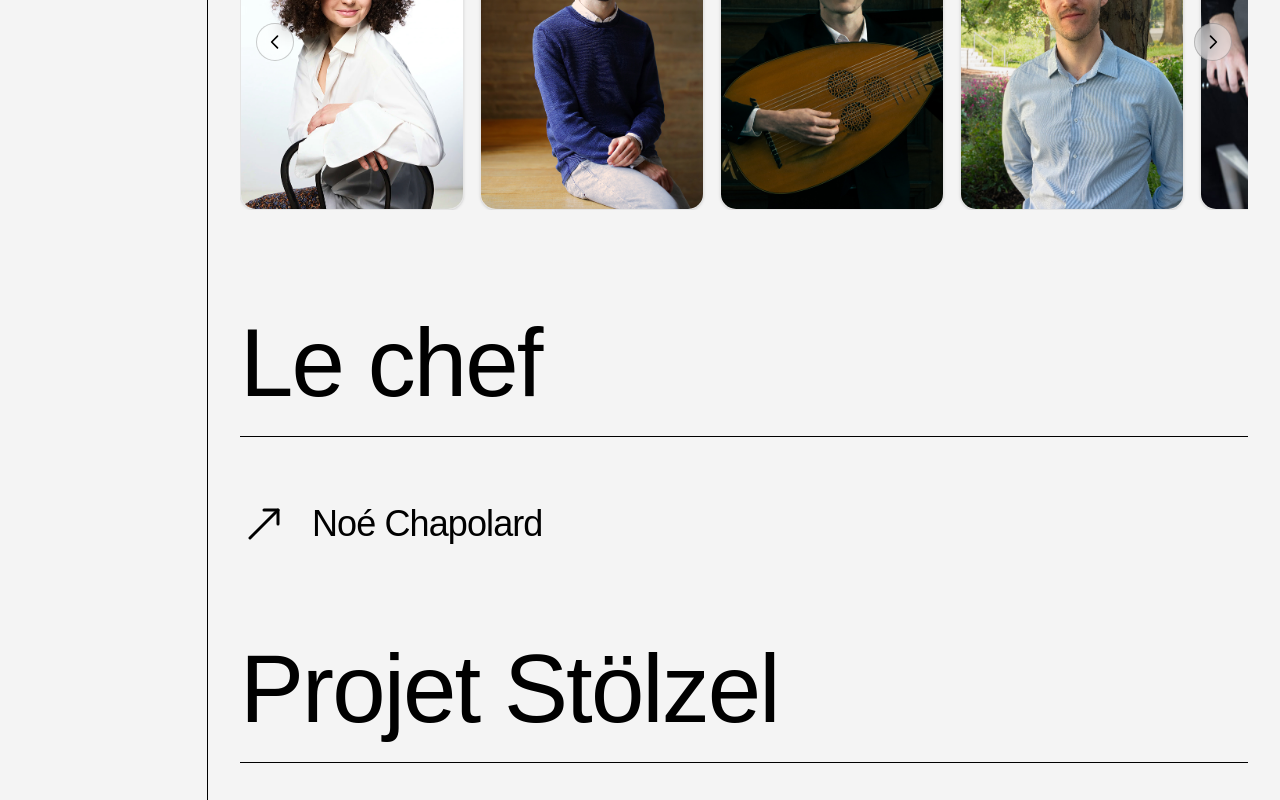
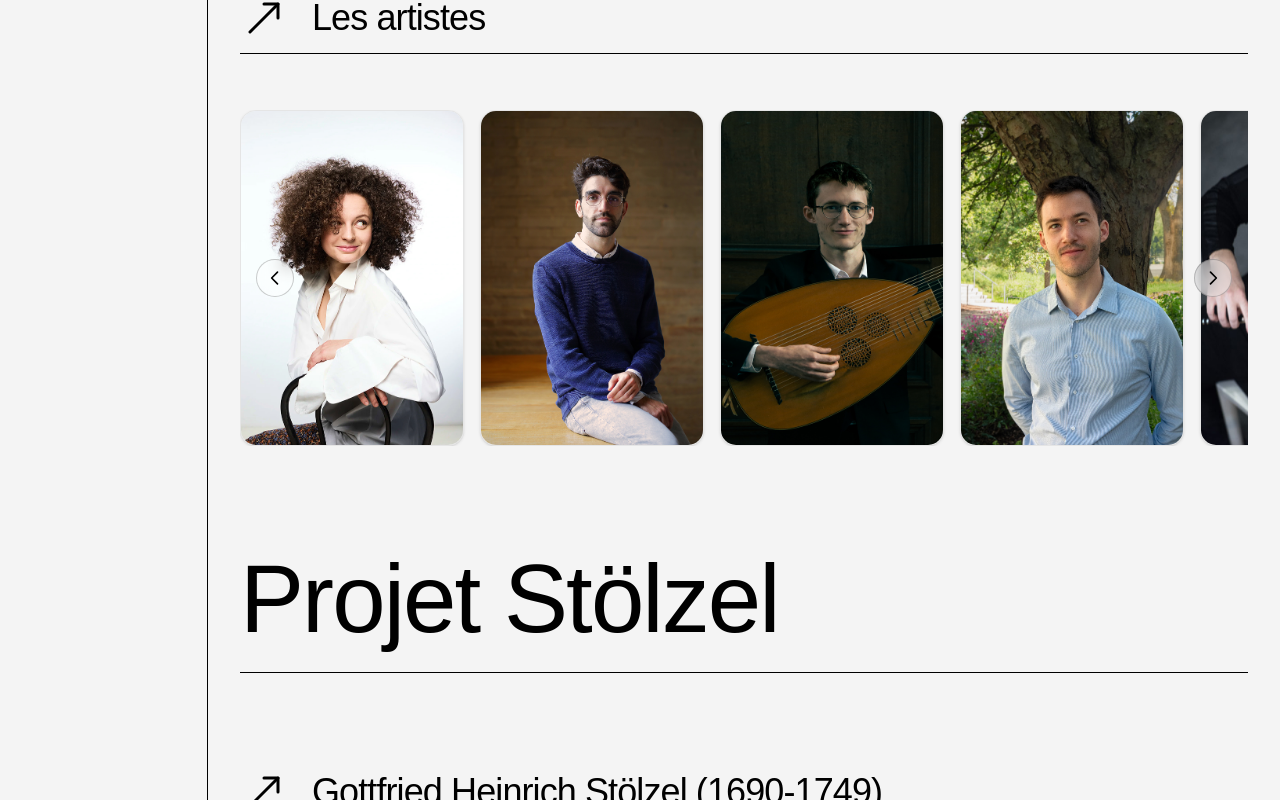
Before and after one commit to EnsemblePhaenomen/phaenomen-website, a Next.js app: page / in a window 1280 px wide. Shown: the part 1718-2518 px from the top of the page. Built offline with nearby package versions, Linux system fonts and the light colour scheme; a web font is replaced by a local one.

Commit message:
changed orga

```diff
--- a/app/Components/Sections/About/AboutSection.tsx
+++ b/app/Components/Sections/About/AboutSection.tsx
@@ -3,7 +3,6 @@ import ProjetStolzel from "./ProjetStolzel";
 import musiciensData from "@/app/data/musiciens/musiciens";
 import AnimatedEntete from "./AnimatedEntete";
 import AnimatedBorderCard from "../../(ui)/AnimatedBorderCard";
-import LeChef from "./Lechef";
 
 export default function AboutSection() {
   return (
@@ -21,7 +20,6 @@ export default function AboutSection() {
         {/* Right content column */}
         <div className="flex-1 min-w-0">
           <Lensemble data={musiciensData.musiciens} />
-          <LeChef data={musiciensData.chef}/>
           <ProjetStolzel />
         </div>
       </div>
--- a/app/Components/Sections/About/Lechef.tsx
+++ b/app/Components/Sections/About/Lechef.tsx
@@ -42,7 +42,6 @@ export default function Lechef({ data: _data }: EnfantProps) {
     <main className="w-full max-w-full text-black ">
       <section className="mx-auto px-4 sm:px-6 lg:px-8 py-10 max-w-full">
         <div className="w-full flex flex-col">
-          <h2 className="section-title pb-6">Le chef</h2>
           <AnimatedBorderCard
             className=""
             sides={["top"]}
--- a/app/Components/Sections/About/Lensemble.tsx
+++ b/app/Components/Sections/About/Lensemble.tsx
@@ -5,6 +5,8 @@ import ArrowIcon from "../../(ui)/Arrows/ArrowIcon";
 import EnsembleCarousel from "./EnsembleCarousel";
 import AnimatedBorderCard from "../../(ui)/AnimatedBorderCard";
 import type { Musicien } from "@/app/types/musiciensConfig";
+import LeChef from "./Lechef";
+import musiciensData from "@/app/data/musiciens/musiciens";
 
 type EnfantProps = {
   data: Musicien[];
@@ -43,6 +45,9 @@ export default function Lensemble({ data: musiciens }: EnfantProps) {
         <div className="flex flex-col gap-8 pt-4 md:pt-16">
           {/* Content column */}
           <div className="flex flex-col gap-8 text-sm leading-relaxed">
+
+                      <LeChef data={musiciensData.chef}/>
+
             {/* Présentation */}
             <AnimatedBorderCard
               className="pt-4"
```
